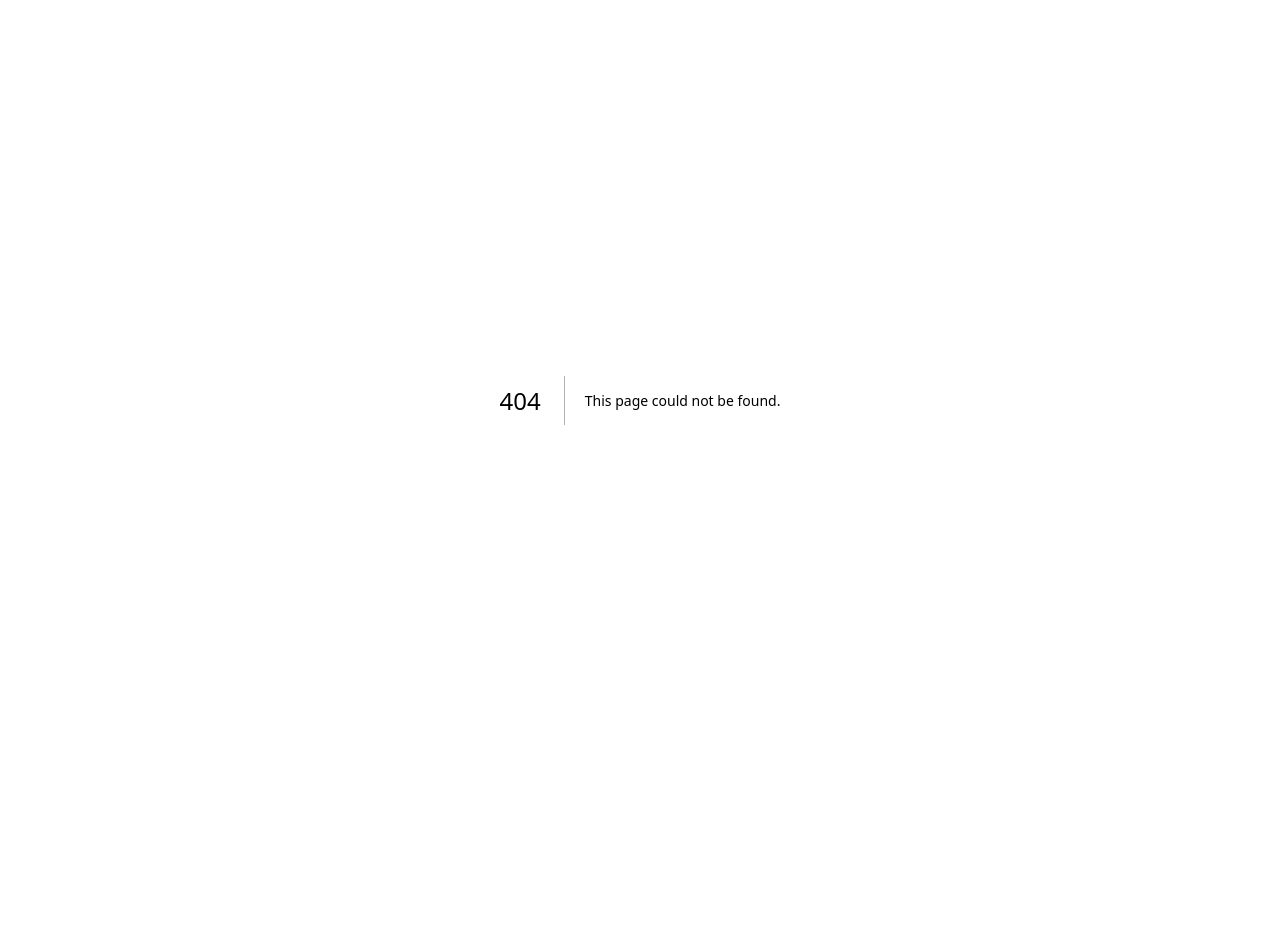
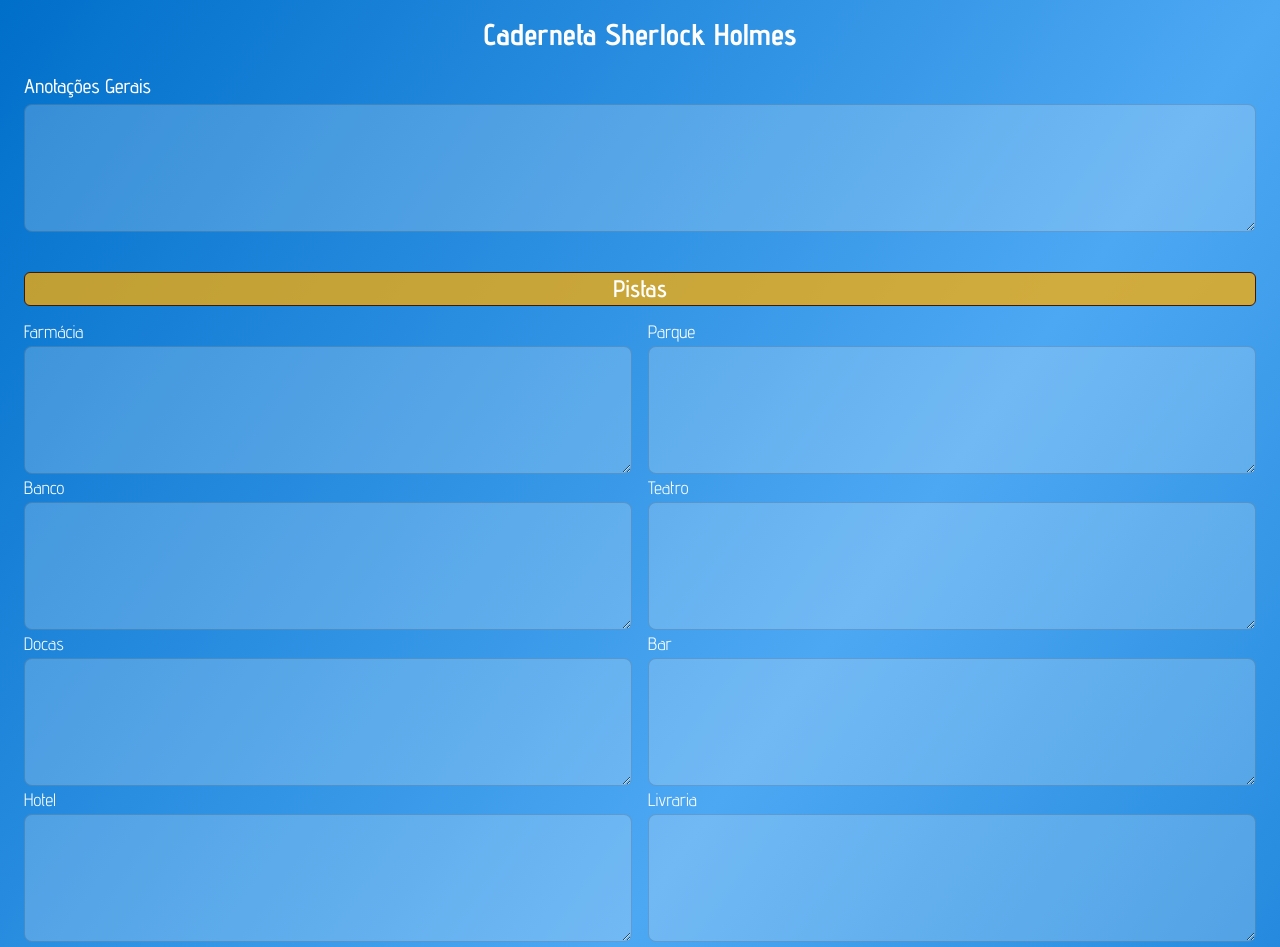
Before and after one commit to Adadezer/scotland-yard, a Next.js app: page /notebookNotes in a window 1280 px wide. Before the commit this address had no page. Shown: the top 947 px of the page. Before the commit the page ends 800 px from the top, so only its background shows below. Built offline with nearby package versions, Linux system fonts and the light colour scheme.

Commit message:
chore: notebookNotesPage

```diff
--- /dev/null
+++ b/src/app/notebookNotes/page.tsx
@@ -0,0 +1,51 @@
+import React from "react";
+import NotesSet from "../components/NotesSet";
+
+function NotebookNotesPage() {
+  const arrayOflocalsClues = [
+    ["Farmácia", "Parque"],
+    ["Banco", "Teatro"],
+    ["Docas", "Bar"],
+    ["Hotel", "Livraria"],
+    ["Chaveiro", "Penhores"],
+    ["Museu", "Carruagens"],
+    ["Charutaria", "Scotland Yard"],
+  ];
+
+  const arrayOfsolucions = [
+    ["A", "B", "C"],
+    ["D", "E", "F"],
+  ];
+
+  return (
+    <div className="bg-gradient-to-br from-[#006fca] via-[#4da8f3] to-[#006fca] text-white min-h-screen px-4 py-2">
+      <div className="flex flex-col p-2">
+        <div className="flex justify-center text-3xl font-bold mb-5">
+          Caderneta Sherlock Holmes
+        </div>
+        <label className="form-control font-medium">
+          <div className="text-xl mb-1">Anotações Gerais</div>
+          <textarea className="textarea textarea-bordered w-full h-32 bg-white bg-opacity-20 text-lg mb-10"></textarea>
+        </label>
+
+        <div className="flex justify-center text-2xl font-semibold rounded-md bg-[#fcac00] bg-opacity-75 border border-amber-950 mb-3">
+          Pistas
+        </div>
+
+        {arrayOflocalsClues.map((arraylocals, index) => (
+          <NotesSet key={index} arrayNotes={arraylocals} />
+        ))}
+
+        <div className="flex justify-center text-2xl font-bold rounded-md bg-[#fcac00] bg-opacity-75 border border-amber-950 mt-10 mb-3">
+          Soluções
+        </div>
+
+        {arrayOfsolucions.map((arraysolucions, index) => (
+          <NotesSet key={index} arrayNotes={arraysolucions} />
+        ))}
+      </div>
+    </div>
+  );
+}
+
+export default NotebookNotesPage;
```
